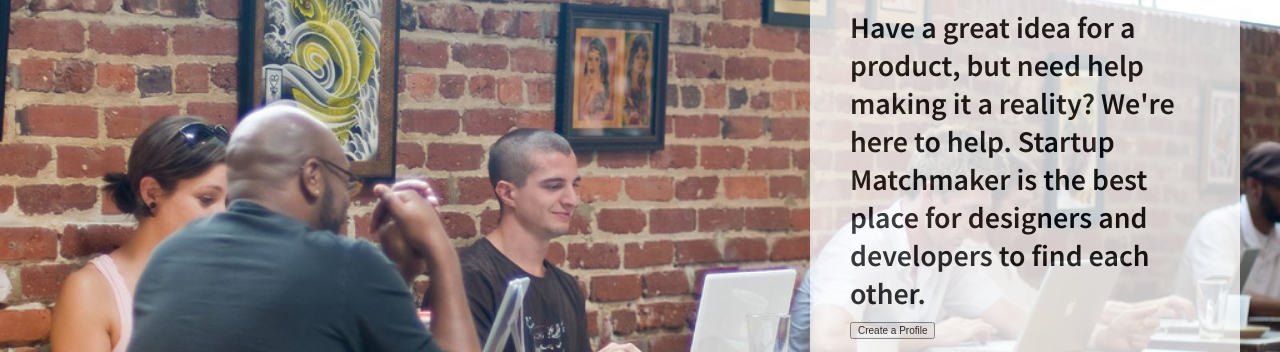
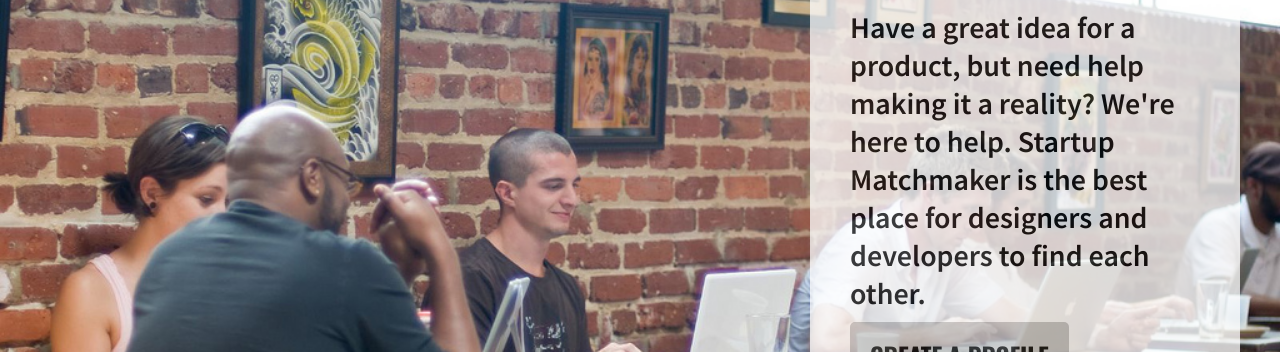
Before and after one commit to MikeHeighway/startup-matchmaker, a plain HTML site: page website/index.html in a window 1280 px wide. Shown: the part 448-800 px from the top of the page. Drawn offline with nearby package versions, Linux system fonts and the light colour scheme.

Commit message:
Completed Button Styling
CSS Complete for button styles

```diff
--- a/website/css/stylesheet.css
+++ b/website/css/stylesheet.css
@@ -141,6 +141,18 @@ body {
 	max-width: 128rem;
 }
 
+button {
+	background: #c4c4c4;
+	font-family: "Oswald", sans-serif;
+	font-size: 2.4rem;
+	text-transform: uppercase;
+	border-radius: .5rem;
+	border: none;
+	padding: 1.5rem 2rem;
+	box-shadow: 0 0.3rem 0 0 #979797;
+
+}
+
 #hero-image {
 	min-height: 66.4rem;
 	background: no-repeat top/100% url("../img/coworking.jpg");
```
